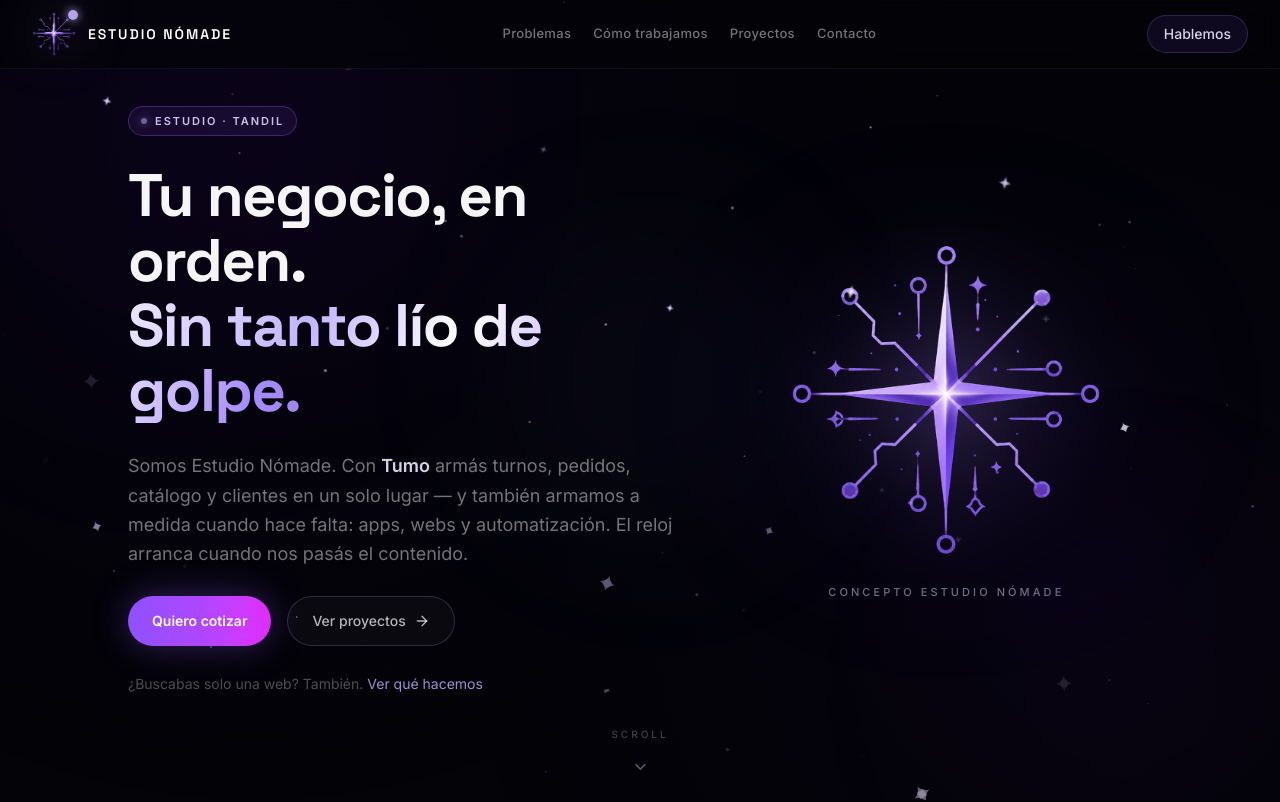
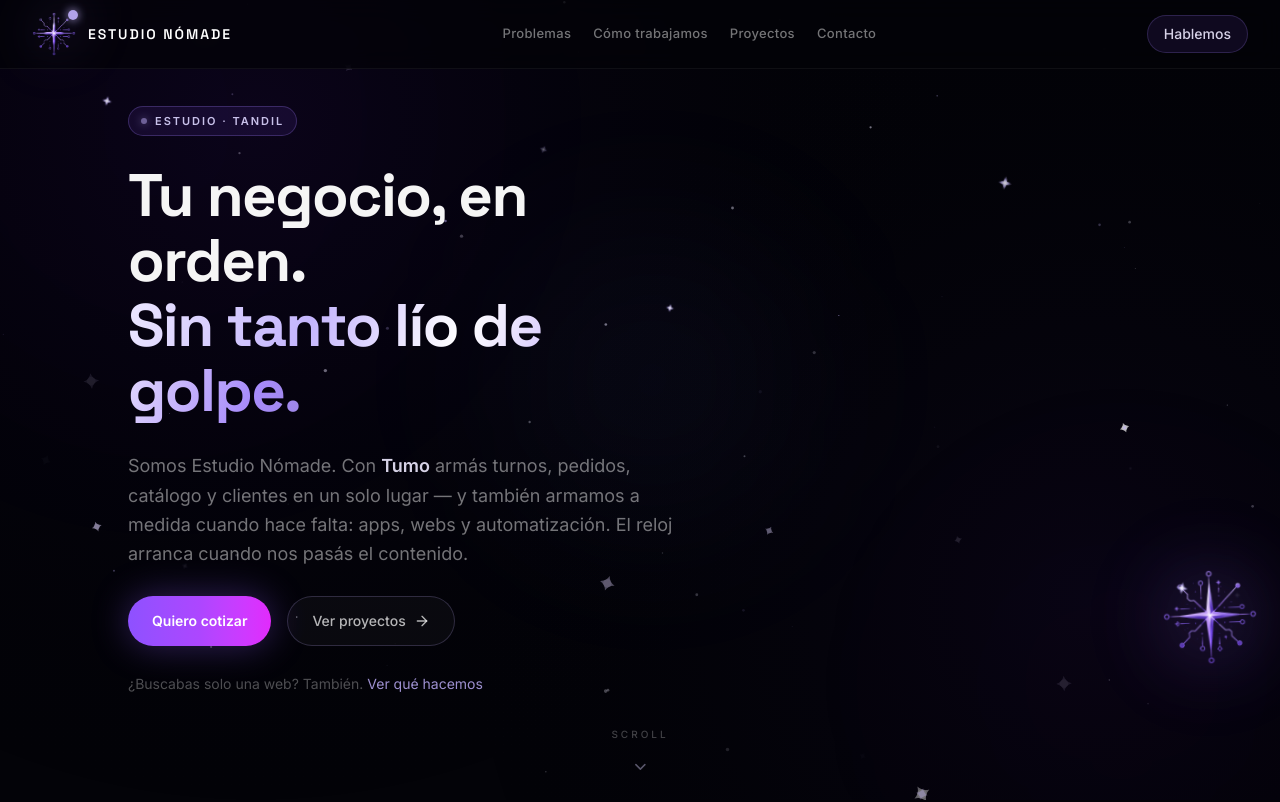
Before and after one commit to Estudio-Nomade/EstudioNomade-landing, a Next.js app: page / in a window 1280 px wide. Shown: the top 802 px of the page. Built offline with nearby package versions, Linux system fonts and the light colour scheme.

Commit message:
feat: logo mascota que acompaña todo el scroll
- Companion fijo: grande en hero → chip abajo-derecha al scrollear
- Texto bajo el logo: descripción (no "concepto estudio nómade")
- Bob + tilt suave; respeta reduced-motion

```diff
--- a/src/app/page.tsx
+++ b/src/app/page.tsx
@@ -7,11 +7,13 @@ import Projects from "@/components/projects/projects"
 import { CTA } from "@/components/cta/cta"
 import { Footer } from "@/components/footer/footer"
 import { ScrollProgress } from "@/components/effects/scroll-progress"
+import { CompanionMascot } from "@/components/effects/companion-mascot"
 
 export default function Home() {
   return (
     <>
       <ScrollProgress />
+      <CompanionMascot />
       <Navbar />
       <main>
         <Hero />
--- /dev/null
+++ b/src/components/effects/companion-mascot.tsx
@@ -0,0 +1,159 @@
+"use client"
+
+import { useEffect, useState } from "react"
+import {
+  motion,
+  useMotionValue,
+  useScroll,
+  useSpring,
+  useTransform,
+  useReducedMotion,
+} from "framer-motion"
+import Image from "next/image"
+
+/**
+ * Mascota del logo: arranca grande en el hero (derecha) y al scrollear
+ * se achica y se queda fija abajo a la derecha, acompañando toda la web.
+ */
+export function CompanionMascot() {
+  const reduceMotion = useReducedMotion()
+  const [ready, setReady] = useState(false)
+  const [vw, setVw] = useState(1280)
+  const [vh, setVh] = useState(800)
+
+  useEffect(() => {
+    const measure = () => {
+      setVw(window.innerWidth)
+      setVh(window.innerHeight)
+    }
+    measure()
+    setReady(true)
+    window.addEventListener("resize", measure, { passive: true })
+    return () => window.removeEventListener("resize", measure)
+  }, [])
+
+  const { scrollYProgress } = useScroll()
+
+  // 0 → hero pleno; 1 → ya pasó el primer pantallazo
+  const t = useSpring(scrollYProgress, {
+    stiffness: reduceMotion ? 400 : 120,
+    damping: reduceMotion ? 40 : 28,
+    mass: 0.6,
+  })
+
+  const isMobile = vw < 1024
+  const isNarrow = vw < 640
+
+  // Tamaño: grande en hero → chip compañero
+  const size = useTransform(
+    t,
+    [0, 0.12, 0.28],
+    isNarrow ? [168, 120, 72] : isMobile ? [200, 140, 80] : [300, 180, 96]
+  )
+
+  // Posición: derecha del hero → esquina inferior derecha
+  const right = useTransform(
+    t,
+    [0, 0.18, 0.32],
+    isMobile
+      ? [vw * 0.5 - (isNarrow ? 84 : 100), 20, 14]
+      : [Math.max(48, (vw - 1280) / 2 + 40), 28, 22]
+  )
+
+  const bottom = useTransform(
+    t,
+    [0, 0.12, 0.3],
+    isMobile
+      ? [vh * 0.12, 28, 18]
+      : [vh * 0.5 - 160, vh * 0.18, 28]
+  )
+
+  // Idle bob + tilt suave con el scroll
+  const bob = useMotionValue(0)
+  useEffect(() => {
+    if (reduceMotion) return
+    let frame = 0
+    let raf = 0
+    const loop = () => {
+      frame += 0.035
+      bob.set(Math.sin(frame) * 6)
+      raf = requestAnimationFrame(loop)
+    }
+    raf = requestAnimationFrame(loop)
+    return () => cancelAnimationFrame(raf)
+  }, [bob, reduceMotion])
+
+  const rotate = useTransform(t, [0, 0.2, 0.5, 1], [0, -4, 3, -2])
+  const descOpacity = useTransform(t, [0, 0.1, 0.18], [1, 0.4, 0])
+  const descY = useTransform(t, [0, 0.18], [0, 16])
+  const glow = useTransform(t, [0, 0.3], [0.5, 0.28])
+
+  if (!ready) return null
+
+  return (
+    <motion.div
+      className="pointer-events-none fixed z-[60] flex flex-col items-center"
+      style={{
+        right,
+        bottom,
+        width: size,
+      }}
+      initial={{ opacity: 0, scale: 0.85 }}
+      animate={{ opacity: 1, scale: 1 }}
+      transition={{ duration: 0.9, delay: 0.2, ease: [0.22, 1, 0.36, 1] }}
+      aria-hidden
+    >
+      <motion.div
+        className="relative w-full shrink-0"
+        style={{
+          y: reduceMotion ? 0 : bob,
+          rotate: reduceMotion ? 0 : rotate,
+          height: size,
+          width: size,
+        }}
+      >
+        <motion.div
+          className="pointer-events-none absolute inset-0 -m-[18%] rounded-full bg-violet-500/25 blur-[42px]"
+          style={{ opacity: glow }}
+        />
+        <Image
+          src="/logo-clear.png"
+          alt=""
+          fill
+          sizes="(max-width: 640px) 180px, (max-width: 1024px) 220px, 320px"
+          className="object-contain drop-shadow-[0_0_36px_rgba(167,139,250,0.55)]"
+          priority
+        />
+        <span
+          className="sparkle-mark"
+          style={{
+            top: "12%",
+            left: "16%",
+            width: 12,
+            height: 12,
+            animationDelay: "0.2s",
+          }}
+        />
+        <span
+          className="sparkle-mark"
+          style={{
+            top: "20%",
+            right: "12%",
+            left: "auto",
+            width: 16,
+            height: 16,
+            animationDelay: "1.1s",
+          }}
+        />
+      </motion.div>
+
+      <motion.p
+        style={{ opacity: descOpacity, y: descY }}
+        className="mt-3 max-w-[15rem] text-center text-[11px] leading-snug font-medium tracking-wide text-violet-100/70 sm:max-w-[17rem] sm:text-xs"
+      >
+        Ordenamos el día a día del negocio: turnos, pedidos y clientes, sin
+        tanto lío.
+      </motion.p>
+    </motion.div>
+  )
+}
--- a/src/components/hero/hero.tsx
+++ b/src/components/hero/hero.tsx
@@ -8,7 +8,6 @@ import {
   useReducedMotion,
 } from "framer-motion"
 import { ChevronDown, ArrowRight } from "lucide-react"
-import Image from "next/image"
 import { CONTACT, SITE } from "@/constants"
 
 const stagger = {
@@ -46,31 +45,6 @@ export function Hero() {
     offset: ["start start", "end start"],
   })
 
-  const logoY = useTransform(
-    scrollYProgress,
-    [0, 1],
-    reduceMotion ? [0, 0] : [0, -140]
-  )
-  const logoX = useTransform(
-    scrollYProgress,
-    [0, 1],
-    reduceMotion ? [0, 0] : [0, 48]
-  )
-  const logoRotate = useTransform(
-    scrollYProgress,
-    [0, 1],
-    reduceMotion ? [0, 0] : [0, 14]
-  )
-  const logoScale = useTransform(
-    scrollYProgress,
-    [0, 1],
-    reduceMotion ? [1, 1] : [1, 0.82]
-  )
-  const logoOpacity = useTransform(
-    scrollYProgress,
-    [0, 0.55, 1],
-    reduceMotion ? [1, 1, 1] : [1, 0.75, 0.2]
-  )
   const hintOpacity = useTransform(scrollYProgress, [0, 0.18], [1, 0])
 
   const handleScroll = (href: string) => {
@@ -106,8 +80,9 @@ export function Hero() {
         />
       ))}
 
-      <div className="section-container w-full pt-[7.5rem] pb-16 md:pt-36 md:pb-20">
-        <div className="mx-auto grid max-w-5xl items-center gap-10 lg:grid-cols-[1.15fr_0.85fr] lg:gap-14">
+      <div className="section-container w-full pt-[7.5rem] pb-24 md:pt-36 md:pb-28">
+        {/* Espacio a la derecha en desktop para la mascota fija */}
+        <div className="mx-auto grid max-w-5xl items-center gap-10 lg:grid-cols-[1.2fr_0.8fr] lg:gap-10">
           <motion.div
             className="flex flex-col gap-7"
             variants={stagger}
@@ -185,81 +160,23 @@ export function Hero() {
             </motion.p>
           </motion.div>
 
-          {/* Logo flotante sin fondo — se mueve con el scroll */}
-          <motion.div
-            initial={{ opacity: 0, scale: 0.86, rotate: -4, filter: "blur(12px)" }}
-            animate={{ opacity: 1, scale: 1, rotate: 0, filter: "blur(0px)" }}
-            transition={{ duration: 1.1, delay: 0.25, ease: [0.22, 1, 0.36, 1] }}
-            className="relative mx-auto flex w-full max-w-[320px] items-center justify-center lg:max-w-none"
-            style={{
-              y: logoY,
-              x: logoX,
-              rotate: logoRotate,
-              scale: logoScale,
-              opacity: logoOpacity,
-            }}
-          >
-            <div className="pointer-events-none absolute inset-0 -m-10 rounded-full bg-violet-600/15 blur-[80px] animate-pulse-glow" />
-            <motion.div
-              className="relative aspect-square w-full max-w-[280px] sm:max-w-[320px]"
-              whileHover={reduceMotion ? undefined : { scale: 1.04, rotate: 2 }}
-              transition={{ type: "spring", stiffness: 220, damping: 18 }}
-            >
-              <Image
-                src="/logo-clear.png"
-                alt="Logo Estudio Nómade"
-                fill
-                sizes="320px"
-                className="object-contain drop-shadow-[0_0_40px_rgba(167,139,250,0.45)]"
-                priority
-              />
-              <span
-                className="sparkle-mark"
-                style={{
-                  top: "14%",
-                  left: "18%",
-                  width: 14,
-                  height: 14,
-                  animationDelay: "0.2s",
-                }}
+          {/* Columna vacía en desktop: la mascota fija ocupa este espacio en el hero */}
+          <div
+            className="pointer-events-none hidden min-h-[280px] lg:block"
             aria-hidden
           />
-              <span
-                className="sparkle-mark"
-                style={{
-                  top: "22%",
-                  right: "16%",
-                  left: "auto",
-                  width: 18,
-                  height: 18,
-                  animationDelay: "1s",
-                }}
-                aria-hidden
-              />
-              <span
-                className="sparkle-mark"
-                style={{
-                  bottom: "20%",
-                  left: "28%",
-                  top: "auto",
-                  width: 12,
-                  height: 12,
-                  animationDelay: "1.8s",
-                }}
-                aria-hidden
-              />
-            </motion.div>
+        </div>
 
+        {/* Descripción bajo la mascota en mobile (la fija también la muestra y se desvanece) */}
         <motion.p
-              initial={{ opacity: 0, y: 12 }}
+          initial={{ opacity: 0, y: 10 }}
           animate={{ opacity: 1, y: 0 }}
-              transition={{ delay: 1.1, duration: 0.6 }}
-              className="absolute -bottom-10 left-1/2 w-max -translate-x-1/2 text-center text-[11px] font-medium tracking-[0.28em] text-violet-200/50 uppercase"
+          transition={{ delay: 0.9, duration: 0.55 }}
+          className="mx-auto mt-6 max-w-sm text-center text-sm leading-relaxed text-violet-100/55 lg:hidden"
         >
-              concepto estudio nómade
+          Ordenamos el día a día del negocio: turnos, pedidos y clientes, sin
+          tanto lío.
         </motion.p>
-          </motion.div>
-        </div>
       </div>
 
       <motion.div
```
Lines whose indentation alone changed are shown as unchanged.
